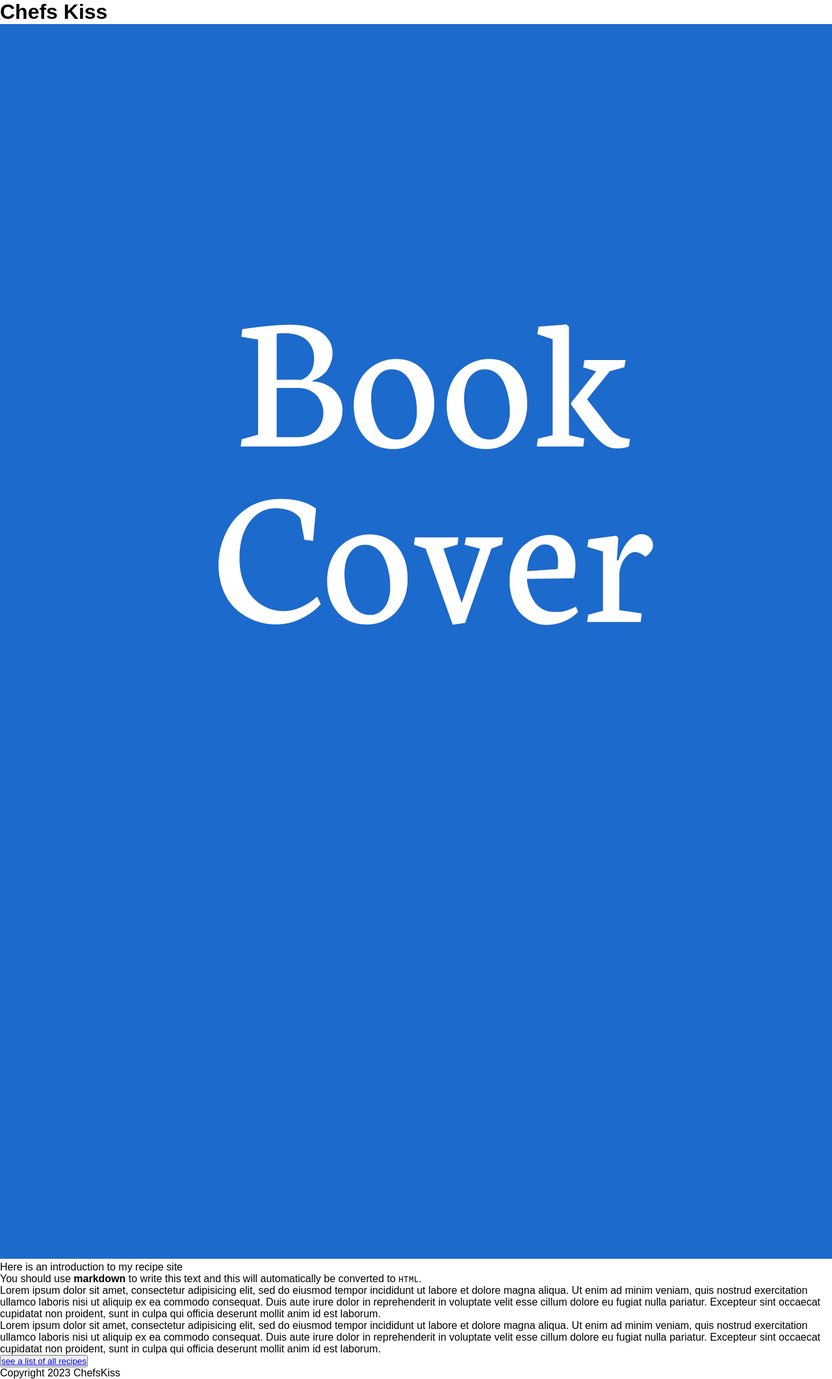
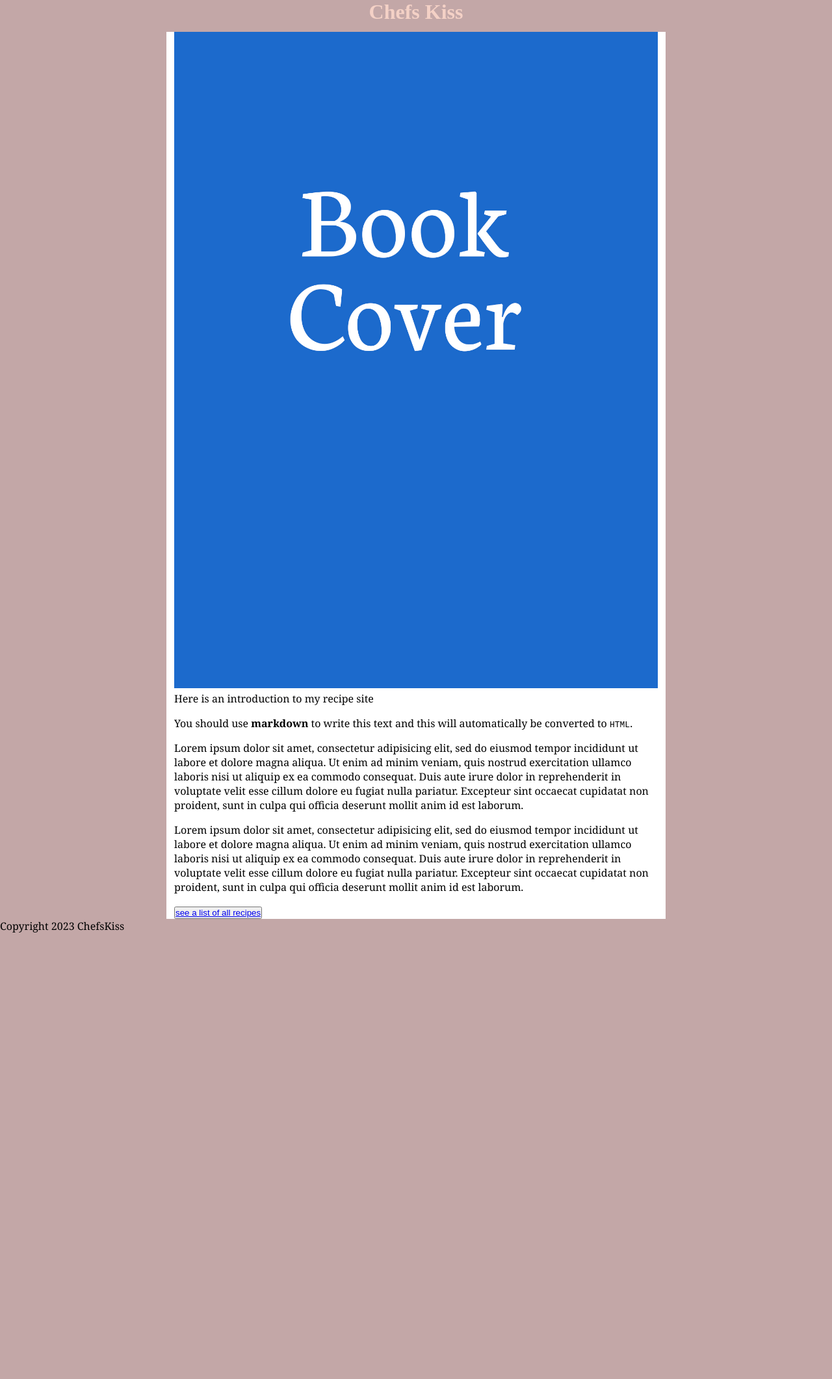
Before and after one commit to AmyLindsay1/ChefsKiss, a Jekyll site: the page built from home/index.md, in a window 1280 px wide. Shown: the whole page at 65% size. Built offline with Jekyll 4.4.1, drawn with Linux system fonts in a browser that asks for light colours; after the commit the page ends 1452 px from its top, so only the background shows below that.

Commit message:
Update recipes.css

```diff
--- a/styles/recipes.css
+++ b/styles/recipes.css
@@ -1,7 +1,8 @@
+
 /*! CSS bare bones for recipes site */
 
  html {
-  font-family: sans-serif;
+  font-family: Georgia, 'Times New Roman', Times, serif;
   -ms-text-size-adjust: 100%;
   -webkit-text-size-adjust: 100%;
 }
@@ -13,3 +14,58 @@
 }
 
 /* the rest is up to you */
+
+body {
+  background-color: rgb(195, 167, 167);
+}
+
+h1 {
+  color: rgb(244, 209, 198);
+  margin-bottom: 12px;
+  text-align: center;
+}
+
+h2 {
+  color: pink;
+}
+
+h1,h2 {
+  font-family: 'Times New Roman', Times, serif;
+}
+
+p {
+  color: rgb(0, 0, 0);
+  margin-bottom: 1em;
+}
+
+main {
+width: 60%;
+max-width:850px;
+/* border:1px solid black; */
+padding: 0 12px 0 12px;
+margin:0 auto;
+background-color: white;
+}
+
+img {
+width:100%;
+/* float: right; */
+}
+
+ul {
+  margin-left:20px;
+  columns: 2;
+  /* column-rule: 1px solid black; */
+}
+
+li {
+  font-size: .8em;
+  margin-bottom: 12px;
+  list-style-position: inside;
+}
+
+.caption {
+  font-size: .8em;
+  float: right;
+  width: 60;
+}
```
